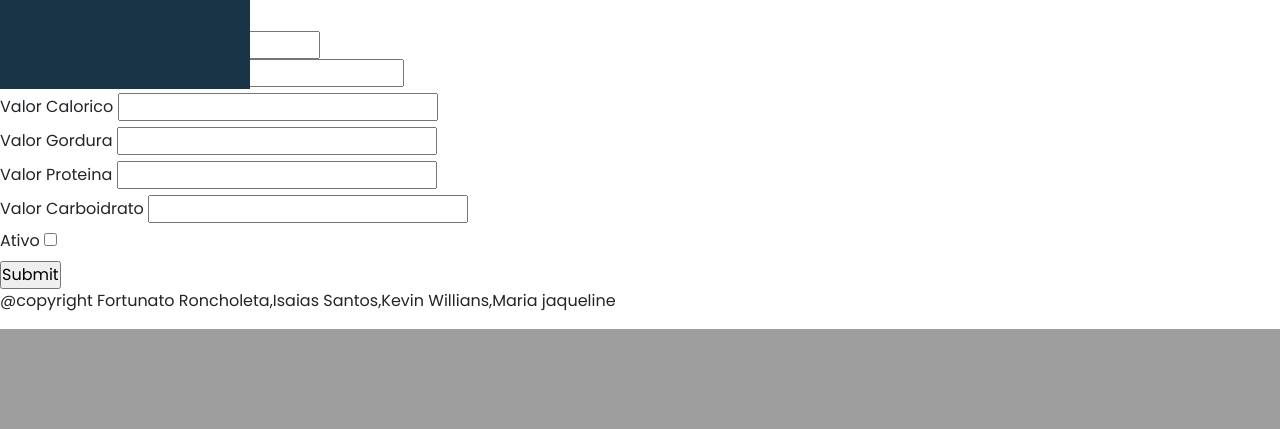
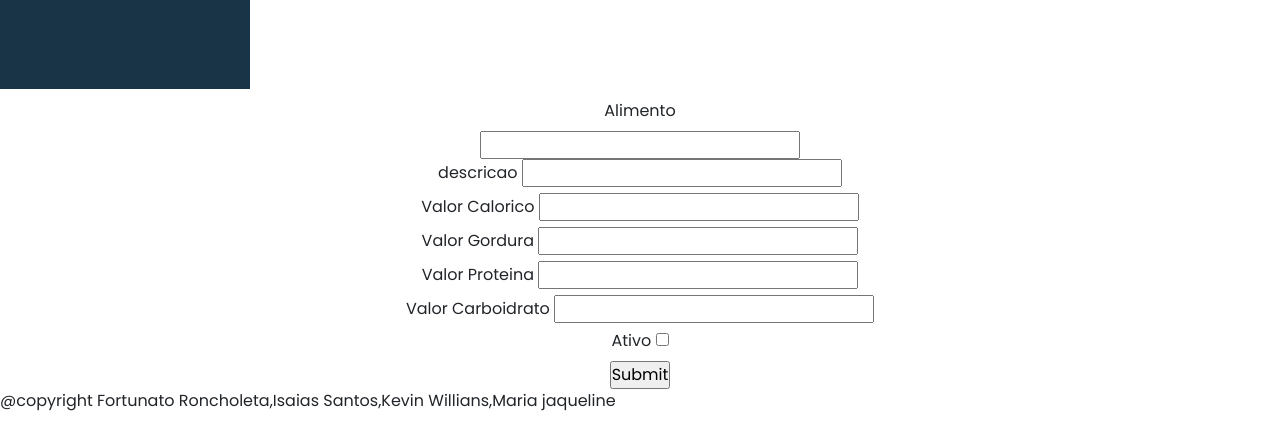
Before and after one commit to maria2122/Gestao-Fisico-Nutricional, a Flask app: page /alimento in a window 1280 px wide. Shown: the part 801-1230 px from the top of the page. Before the commit the page ends 1130 px from the top, so only its background shows below. Run offline with Flask 2, Linux system fonts and the light colour scheme; data that the repository does not hold is empty.

Commit message:
Atualizando modificacao BOOTSTRAP

```diff
--- a/static/style.css
+++ b/static/style.css
@@ -13,6 +13,19 @@ header{
     height: 90px;
 }
 
+form{
+    margin-top: 100px;
+    max-width: 100%;
+    max-height: 100%;
+    text-align: center;
+
+}
+table{
+    margin-top: 100px;
+    max-width: 100%;
+    max-height: 100%;
+    text-align: center;
+}
 body{
         grid-template-columns: repeat
 }
```
